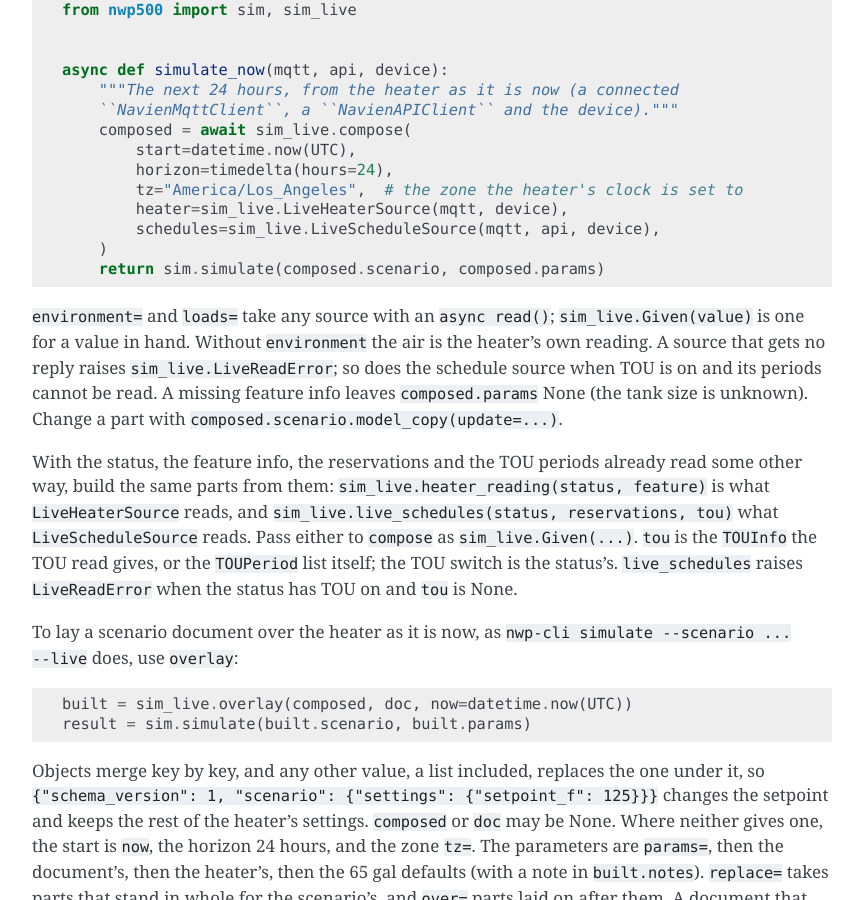
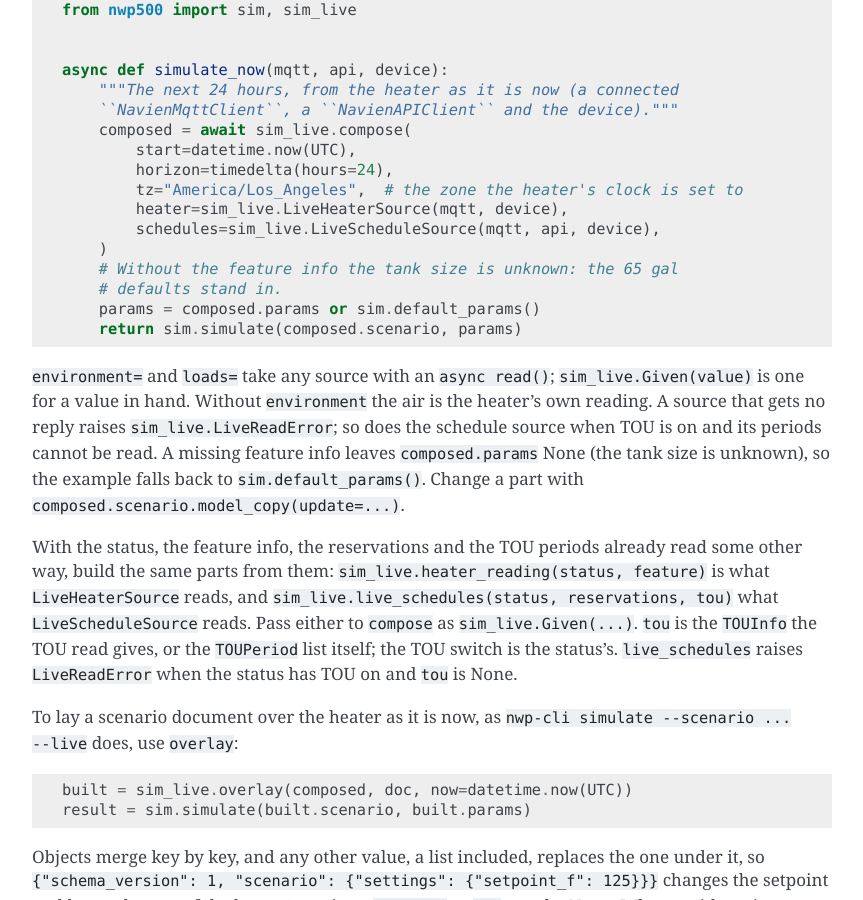
Before and after one commit to eman/nwp500-python, a Sphinx documentation site: the page built from docs/how-to/simulate-heater.rst, in a window 1280 px wide and 900 px high, scrolled down 4649 px. Shown: the whole window, without its empty margins (338-1201 px from the left). Built offline with Sphinx 7.4.7, drawn with Linux system fonts in a browser that asks for light colours.

Commit message:
docs(sim_live): the compose example runs without the feature info
composed.params is None when the feature info does not arrive, and the
how-to's and the module's example passed it to simulate, which raised.
Both now fall back to the 65 gal defaults.

```diff
--- a/docs/how-to/simulate-heater.rst
+++ b/docs/how-to/simulate-heater.rst
@@ -252,7 +252,10 @@ A scenario starts from four things the library already reads:
            heater=sim_live.LiveHeaterSource(mqtt, device),
            schedules=sim_live.LiveScheduleSource(mqtt, api, device),
        )
-       return sim.simulate(composed.scenario, composed.params)
+       # Without the feature info the tank size is unknown: the 65 gal
+       # defaults stand in.
+       params = composed.params or sim.default_params()
+       return sim.simulate(composed.scenario, params)
 
 ``environment=`` and ``loads=`` take any source with an ``async
 read()``; ``sim_live.Given(value)`` is one for a value in hand. Without
@@ -260,7 +263,7 @@ read()``; ``sim_live.Given(value)`` is one for a value in hand. Without
 gets no reply raises ``sim_live.LiveReadError``; so does the schedule
 source when TOU is on and its periods cannot be read. A missing
 feature info leaves ``composed.params`` None (the tank size is
-unknown). Change a part with ``composed.scenario.model_copy(update=...)``.
+unknown), so the example falls back to ``sim.default_params()``. Change a part with ``composed.scenario.model_copy(update=...)``.
 
 With the status, the feature info, the reservations and the TOU
 periods already read some other way, build the same parts from them:
```
Also changed, not shown: 1 other file.
